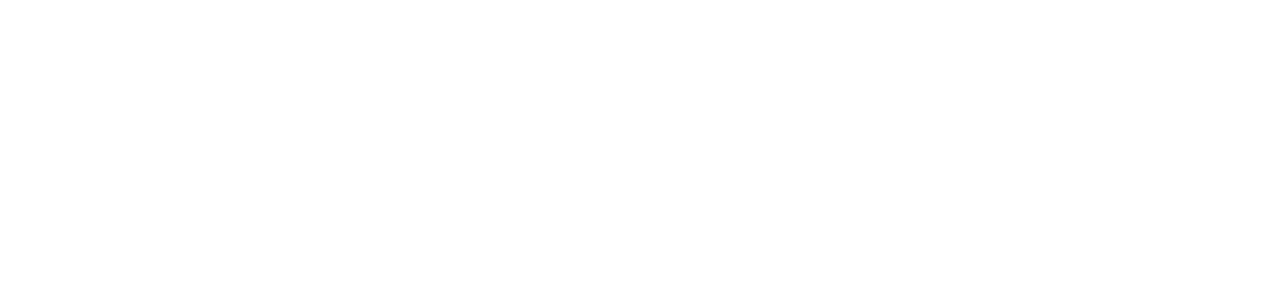
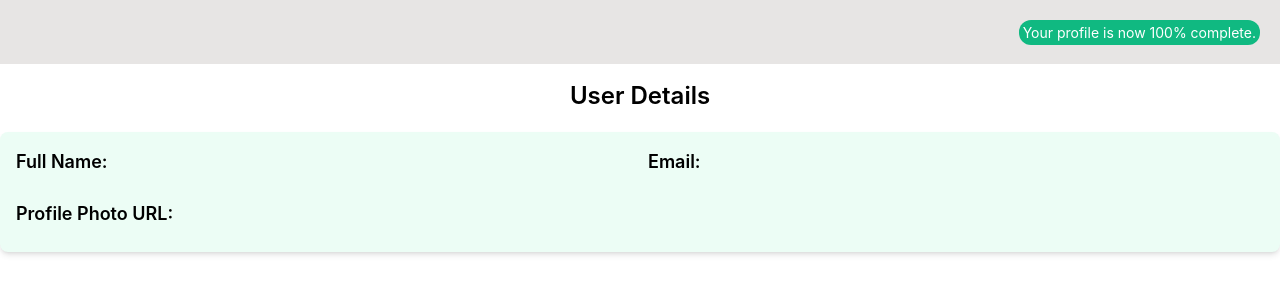
Before and after one commit to SomyaBhatnagar19/ExpenseTrackerWebsite, a React (Create React App) app: page /UserDetails in a window 1280 px wide. Before the commit this address had no page. Shown: the top 300 px of the page. Built offline with nearby package versions, Linux system fonts and the light colour scheme.

Commit message:
Making a compoennt called userDetails to get the data entered by user in the profile component.

```diff
--- a/src/App.js
+++ b/src/App.js
@@ -3,6 +3,7 @@
 import SignUp from "./components/SignUp";
 import Welcome from "./components/Welcome";
 import Profile from "./components/Profile";
+import UserDetails from "./components/UserDetails";
 
 const App = () => {
   return (
@@ -13,6 +14,7 @@
         <Route path="/Welcome" element={<Welcome />} />
         <Route path="/LogIn" element={<SignUp />} />
         <Route path="/Profile" element={<Profile />} />
+        <Route path="/UserDetails" element={<UserDetails />} />
       </Routes>
     </Router>
   );
--- a/src/components/Profile.js
+++ b/src/components/Profile.js
@@ -1,5 +1,5 @@
 import React, { useState } from "react";
-
+import { useNavigate } from "react-router-dom";
 //image
 // import profileBg from './assets/profile.jpg';
 
@@ -7,7 +7,7 @@
   const [fullName, setFullName] = useState("");
   const [profilePhotoUrl, setProfilePhotoUrl] = useState("");
   const [isLoading, setIsLoading] = useState(false);
-
+  const navigate = useNavigate();
   const updateProfile = async (e) => {
     e.preventDefault();
     setIsLoading(true);
@@ -52,6 +52,7 @@
       alert("User details updated successfully");
       setFullName("");
       setProfilePhotoUrl("");
+      navigate('/UserDetails');
     } catch (error) {
       console.error("Error updating user profile:", error);
       alert("Error updating user profile: " + error.message);
--- /dev/null
+++ b/src/components/UserDetails.js
@@ -0,0 +1,88 @@
+import React, { useState, useEffect } from "react";
+
+const UserDetails = () => {
+  const [userData, setUserData] = useState({});
+  const [isLoading, setIsLoading] = useState(true);
+
+  useEffect(() => {
+    const idToken = localStorage.getItem("token");
+
+    if (!idToken) {
+      console.error("ID token is missing or invalid.");
+      setIsLoading(false);
+      return;
+    }
+
+    fetch("https://identitytoolkit.googleapis.com/v1/accounts:lookup?key=AIzaSyCA54c2FvusfrWM1tu6REcI_H-OVsXTm84", {
+      method: "POST",
+      headers: {
+        "Content-Type": "application/json",
+      },
+      body: JSON.stringify({
+        idToken: idToken,
+      }),
+    })
+      .then((response) => {
+        if (!response.ok) {
+          throw new Error("Network response was not ok");
+        }
+        return response.json();
+      })
+      .then((data) => {
+        if (data.users && data.users.length > 0) {
+          const user = data.users[0];
+          setUserData({
+            fullName: user.displayName || "",
+            email: user.email || "",
+            profilePhotoUrl: user.photoUrl || "",
+          });
+        } else {
+          console.error("User not found.");
+        }
+        setIsLoading(false);
+      })
+      .catch((error) => {
+        console.error("Error fetching user details:", error);
+        setIsLoading(false);
+      });
+  }, []);
+
+  return (
+    <div>
+        <div className="bg-stone-200 p-5 text-right">
+              <span className="bg-emerald-500 text-white text-sm p-1 rounded-xl">
+                Your profile is now 100% complete.
+              </span>
+        </div>
+        <h2 className="text-2xl font-semibold m-4 text-center">User Details</h2>
+      <div className="container mx-auto mt-5">
+        {isLoading ? (
+          <div className="flex items-center justify-center">
+          <div className="animate-spin rounded-full h-16 w-16 border-t-2 border-b-2 border-emerald-500 "></div>
+        </div>
+        ) : (
+            <div className="bg-emerald-50 shadow-md rounded-lg p-4">
+            <div className="grid grid-cols-2 gap-4">
+              <div className="col-span-2 sm:col-span-1">
+                <p className="font-semibold text-lg mb-2">Full Name:</p>
+                <p className="text-gray-800">{userData.fullName}</p>
+              </div>
+              <div className="col-span-2 sm:col-span-1">
+                <p className="font-semibold text-lg mb-2">Email:</p>
+                <p className="text-gray-800">{userData.email}</p>
+              </div>
+              <div className="col-span-2">
+                <p className="font-semibold text-lg mb-2">Profile Photo URL:</p>
+                <p className="text-gray-800 break-all">{userData.profilePhotoUrl}</p>
+              </div>
+            </div>
+          </div>
+
+
+        )}
+      </div>
+    </div>
+  );
+};
+
+export default UserDetails;
```
